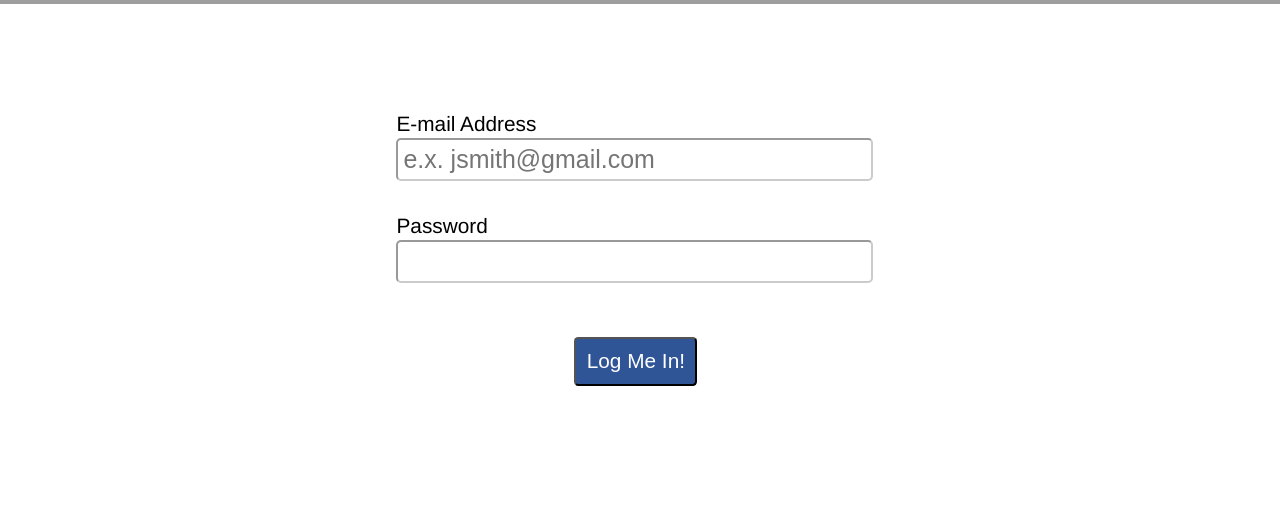
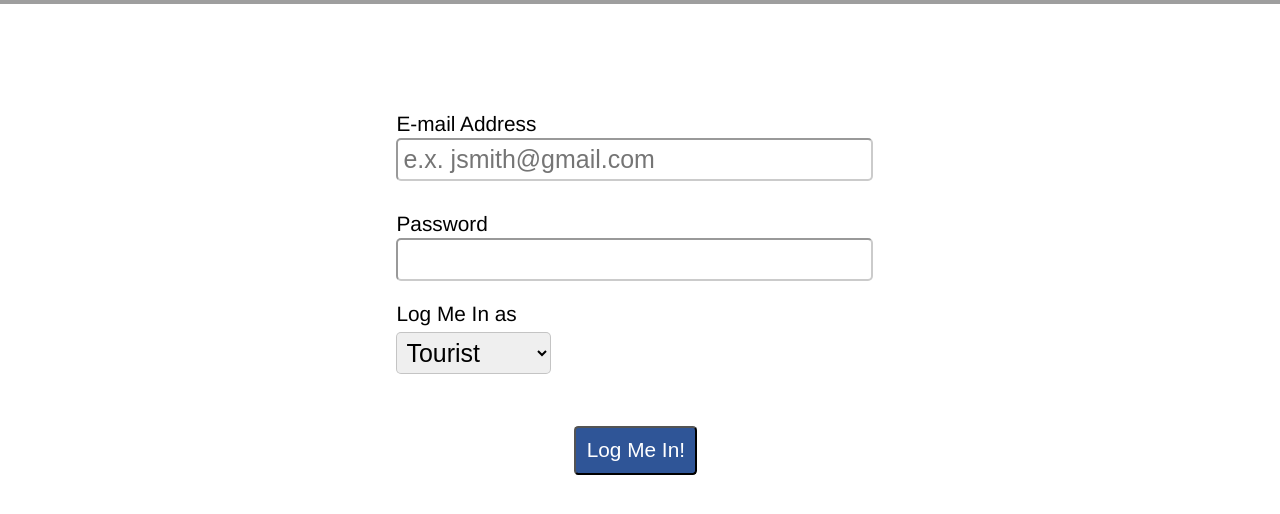
Before and after one commit to ShinTo98/Tripp, a plain HTML site: page login.html in a window 1280 px wide. Shown: the part 76-590 px from the top of the page. Drawn offline with Linux system fonts and the light colour scheme; grey boxes are pictures that could not be loaded.

Commit message:
signup check functions added

```diff
--- a/css/login.css
+++ b/css/login.css
@@ -1,6 +1,6 @@
 .log-in-form {
     width: 40%;
-    height: 50%;
+    height: 100%;
     margin: auto;
     margin-top: 4em;
     /*border-style: dotted;*/
@@ -21,14 +21,21 @@
 
 .password-container {
     width: 95%;
-    margin-top: 2em;
+    margin-top: 1em;
     margin-left: 0.6em;
     /*border-style: dotted;*/
 }
 
+.login-select-container {
+    width: 100%;
+    float: left;
+    margin-top: 0.5em;
+    margin-left: 0.6em;
+}
+
 .signup-button-container {
     text-align: center;
-    margin-top: 3em;
+    margin-top: 2em;
 }
 
 input[type=signup-text] {
--- a/login.html
+++ b/login.html
@@ -4,6 +4,7 @@
     <meta charset="UTF-8" />
     <title>Log In</title>
     <link rel="stylesheet" href="css/general.css" />
+    <link rel="stylesheet" type="text/css" href="css/signup.css">
     <link rel="stylesheet" type="text/css" href="css/login.css">
     <script>
     </script>
@@ -28,6 +29,14 @@
             <input class="input-text middle-length" type="password" name="password" id="password-input"><br />
         </div>
 
+        <div class="login-select-container">
+            <div class="sign-up-text">Log Me In as</div>
+            <select class="input-text select-padding" name="tourist-or-guide">
+                <option value="tourist">Tourist</option>
+                <option value="guide">Tour Guide</option>
+            </select>
+        </div>
+
         <div class="signup-button-container">
             <input class="pic-text submit-button button-color" type="submit" value="Log Me In!" />
         </div>
```
Also changed, not shown: js/signup.js (added, +27 -0 lines), signup.html (+3 -4 lines).
